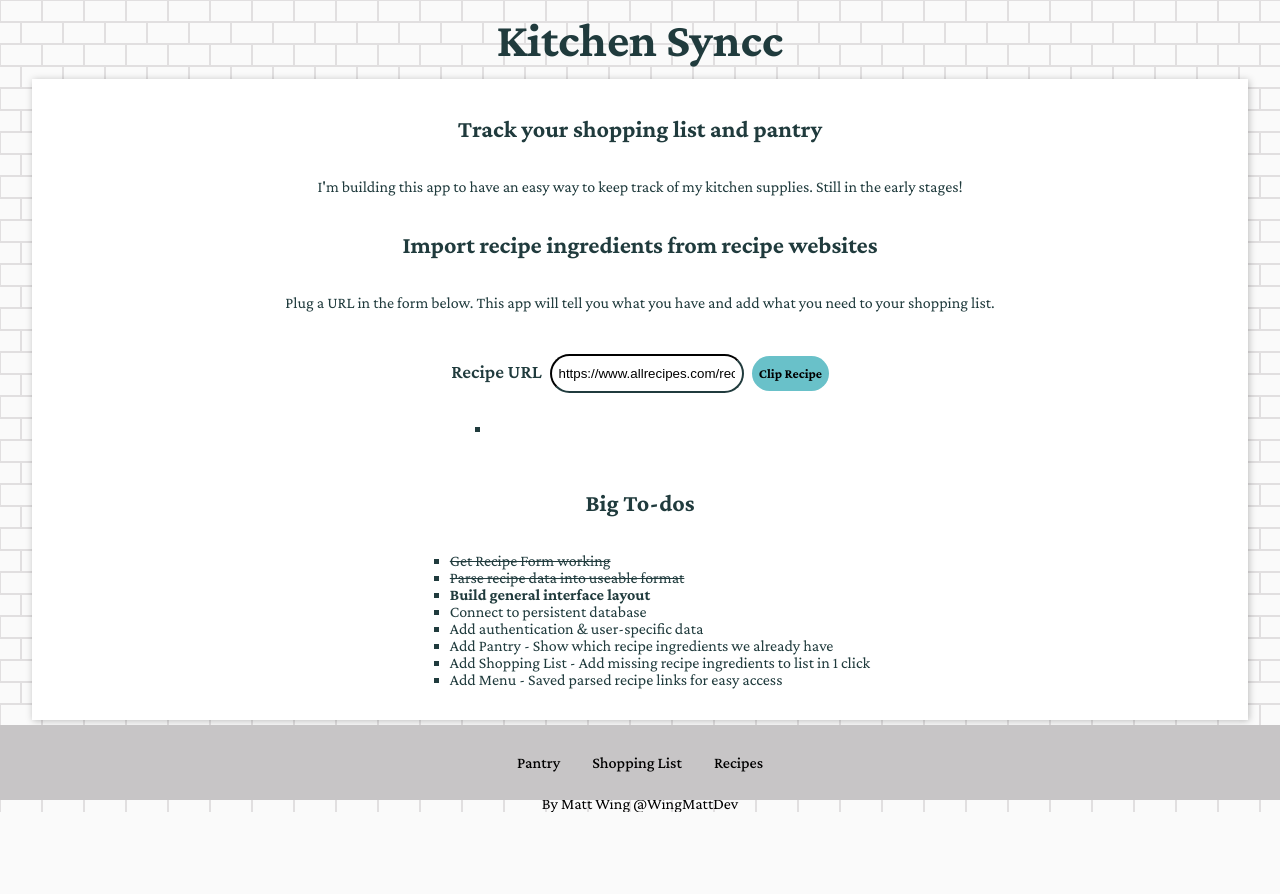
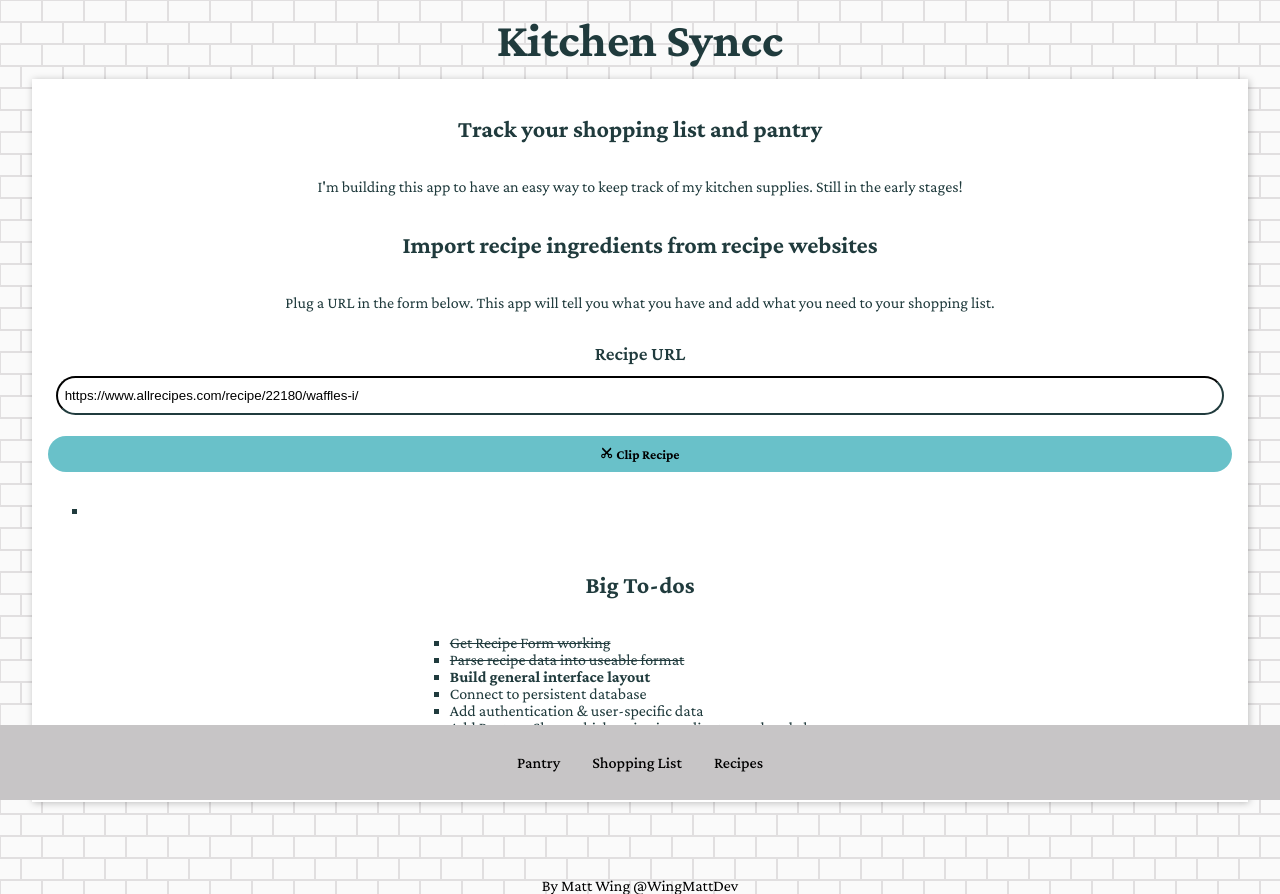
Before and after one commit to wingmatt/kitchensyncc, a Next.js app: page / in a window 1280 px wide. Before the commit the page ends 812 px from the top, so only its background shows below. Built offline with nearby package versions, Linux system fonts and the light colour scheme.

Commit message:
Add icon to recipe clipper button

```diff
--- a/components/RecipeSearch.tsx
+++ b/components/RecipeSearch.tsx
@@ -1,6 +1,7 @@
 import {useState} from 'react'
 import styles from '../styles/components/RecipeSearch.module.css'
 import {Recipe, Ingredient} from '../types'
+import { RiScissors2Fill } from "react-icons/ri";
 
 const RecipeSearch = () => {
 
@@ -29,11 +30,11 @@ const RecipeSearch = () => {
   };
 
   return (
-    <figure>
-      <form onSubmit={getRecipe} className={styles.container}>
+    <figure className={styles.container}>
+      <form onSubmit={getRecipe} className={styles.form}>
         <label htmlFor="url">Recipe URL</label>
         <input type="text" className={styles.search} id="url" name="url" defaultValue={recipe.url} onChange={event => setRecipe({...recipe, url: event.target.value})} />
-        <button type="submit" className={styles.button}>Clip Recipe</button>
+        <button type="submit" className={styles.button}><RiScissors2Fill/> Clip Recipe</button>
       </form>
       <ul>
         {recipe.ingredients.map((value: Ingredient, index) => {
```
